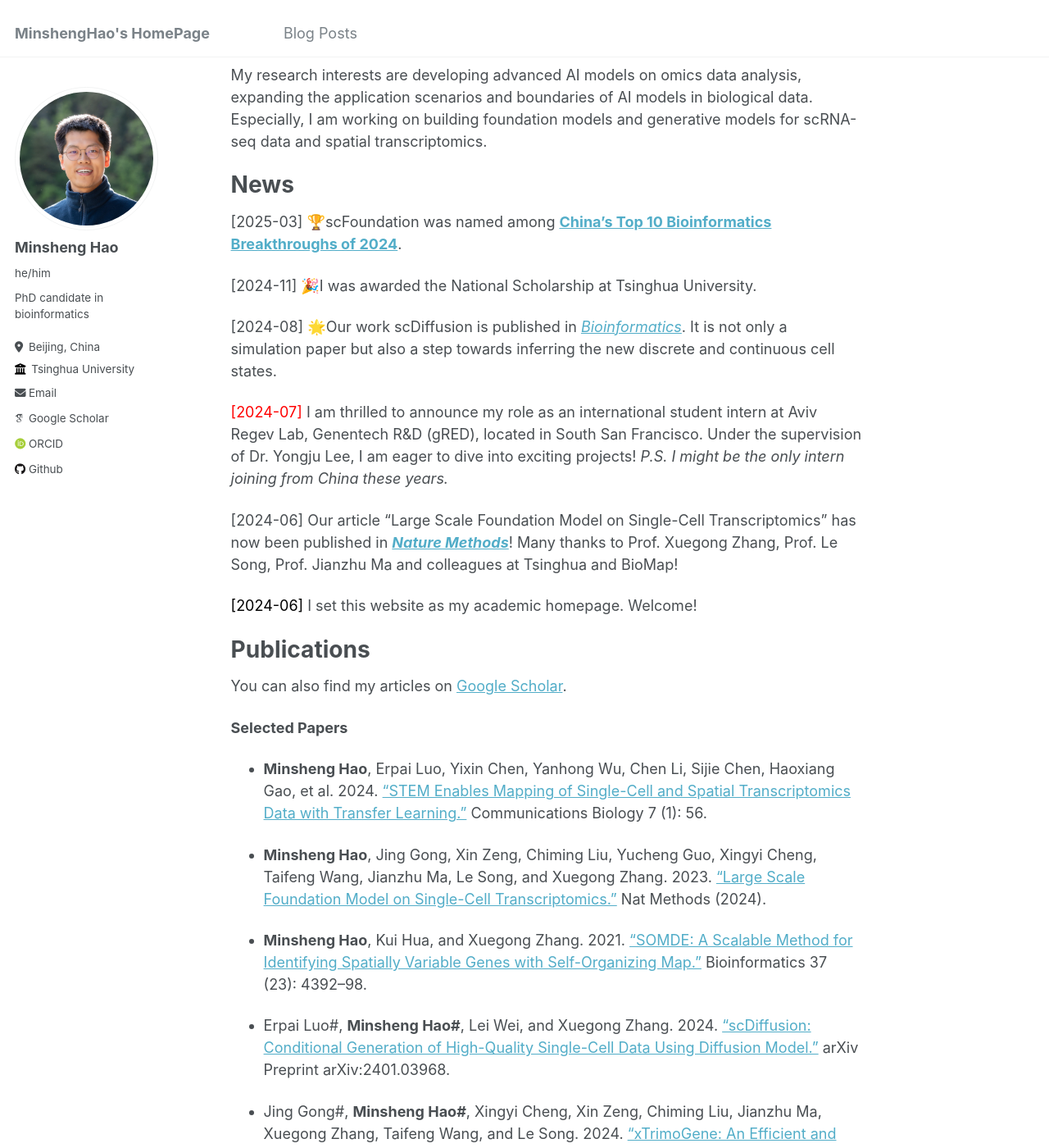
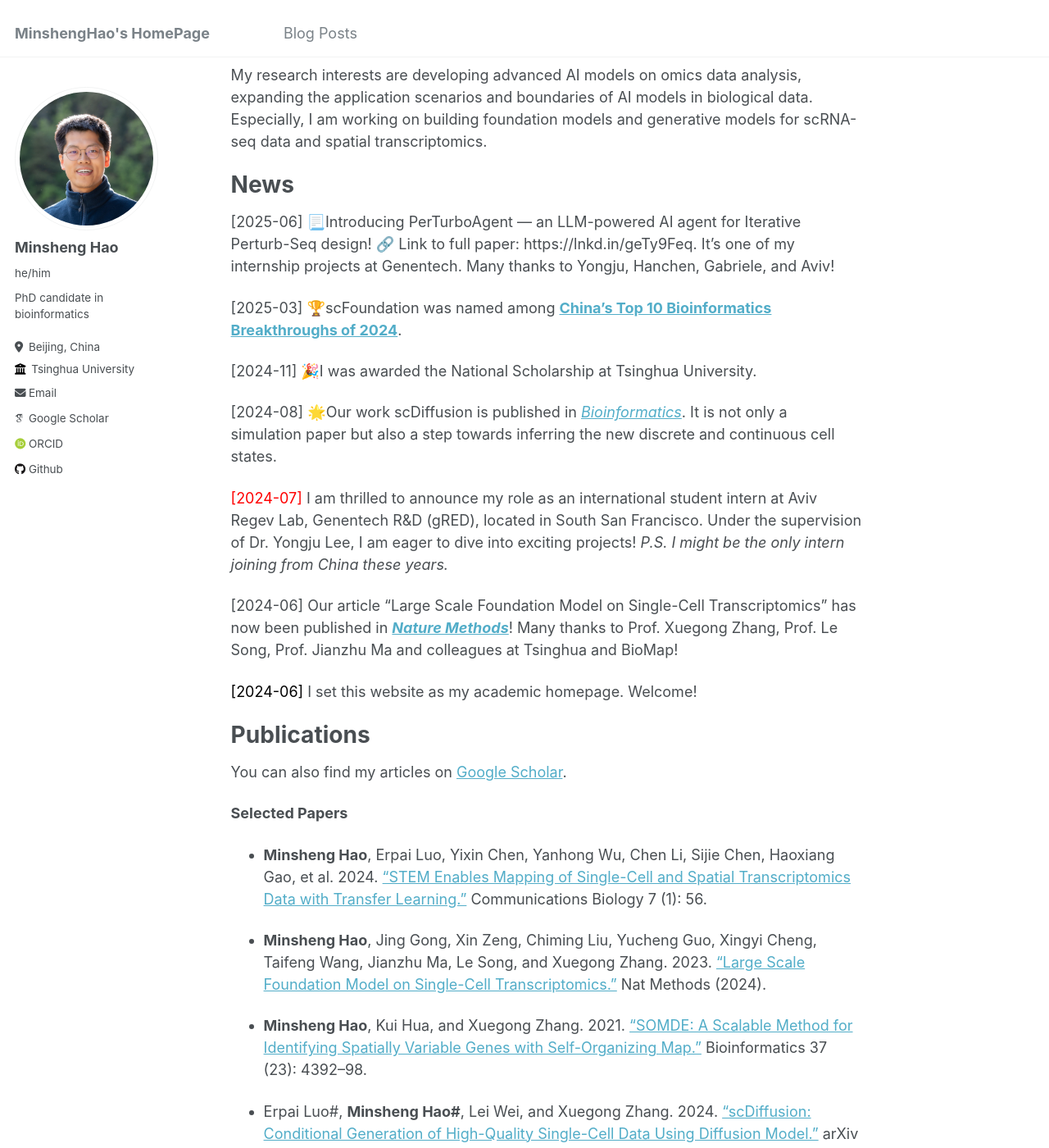
Before and after one commit to WhirlFirst/WhirlFirst.github.io, a Jekyll site: the page built from _pages/about.md, in a window 1280 px wide and 1400 px high, scrolled down 198 px. Shown: the whole window at 82% size. Built offline with Jekyll 4.4.1, drawn with Linux system fonts in a browser that asks for light colours; some web fonts are replaced; part of the change alters nothing that is shown; some of the changed text lies outside the part shown.

Commit message:
modified:   _pages/about.md

```diff
--- a/_pages/about.md
+++ b/_pages/about.md
@@ -14,6 +14,8 @@ My research interests are developing advanced AI models on omics data analysis,
 
 News
 ======
+<span style="color:balck;">[2025-06]</span> 📃Introducing PerTurboAgent — an LLM-powered AI agent for Iterative Perturb-Seq design! 🔗 Link to full paper: https://lnkd.in/geTy9Feq. It's one of my internship projects at Genentech. Many thanks to Yongju, Hanchen, Gabriele, and Aviv!
+
 <span style="color:balck;">[2025-03]</span> 🏆scFoundation was named among [**China's Top 10 Bioinformatics Breakthroughs of 2024**](http://gpb.big.ac.cn/news/1022#:~:text=%E5%85%A8%E7%90%83%E9%A6%96%E4%B8%AA%E5%8F%82%E6%95%B0%E8%A7%84%E6%A8%A1%E8%B6%85%E4%BA%BF%E7%9A%84%E5%8D%95%E7%BB%86%E8%83%9E%E8%BD%AC%E5%BD%95%E7%BB%84%E9%A2%84%E8%AE%AD%E7%BB%83%E6%A8%A1%E5%9E%8BscFoundation%E6%9E%81%E5%A4%A7%E6%8E%A8%E5%8A%A8%E4%BA%86AI%E9%A9%B1%E5%8A%A8%E7%9A%84%E7%A7%91%E5%AD%A6%E7%A0%94%E7%A9%B6%E8%8C%83%E5%BC%8F%E8%BD%AC%E5%8F%98).
 
 <span style="color:balck;">[2024-11]</span> 🎉I was awarded the National Scholarship at Tsinghua University.
@@ -44,4 +46,4 @@ You can also find my articles on [Google Scholar](https://scholar.google.com/cit
 
 - Sijie Chen, Yanting Luo, Haoxiang Gao, Fanhong Li, Yixin Chen, Jiaqi Li, Renke You, **Minsheng Hao** et al. 2022. [“hECA: The Cell-Centric Assembly of a Cell Atlas.”](https://www.sciencedirect.com/science/article/pii/S2589004222005892) Iscience 25 (5).
 
-*Last updated: 2025.03*
+*Last updated: {{ "now" | date: "%Y.%m" }}*
```
